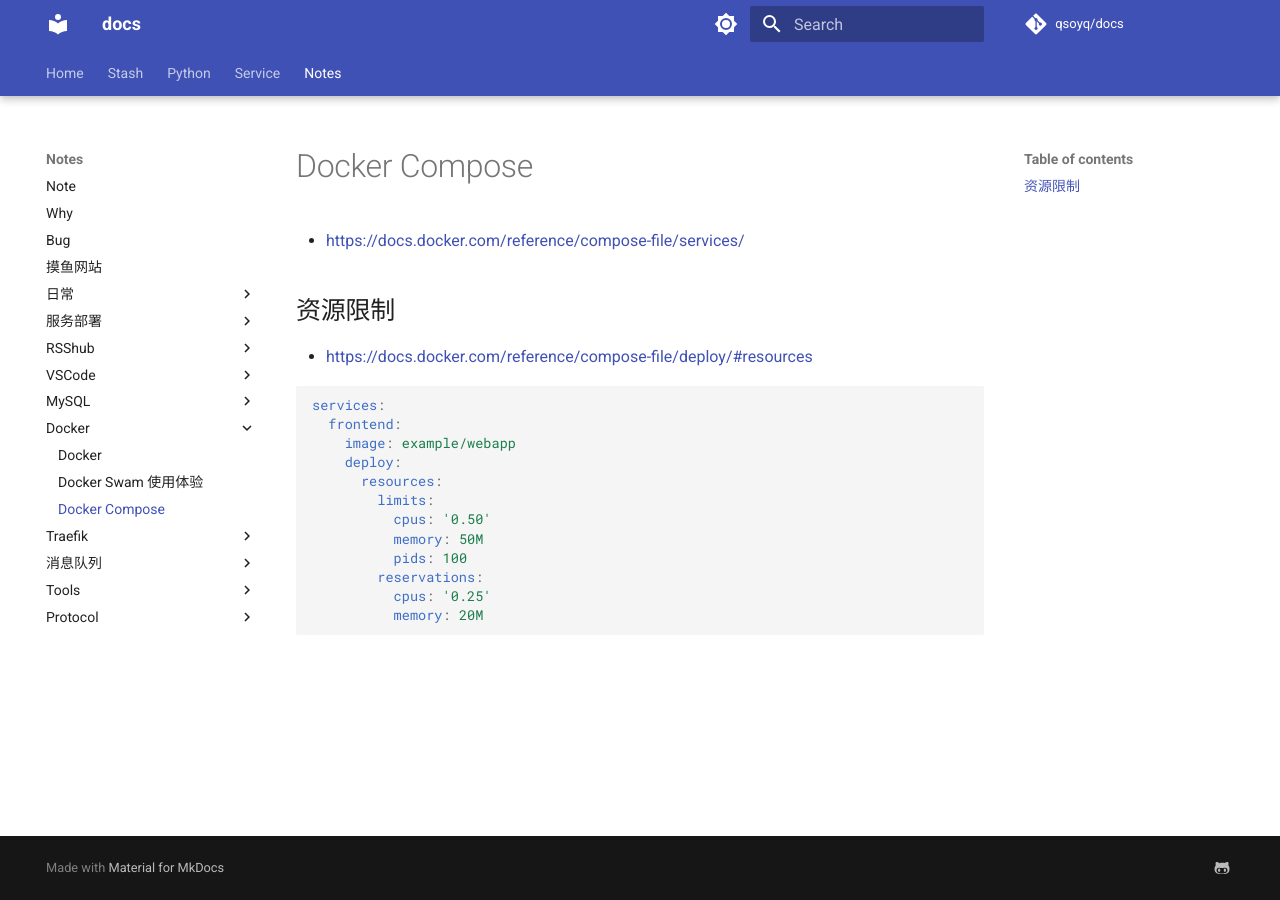
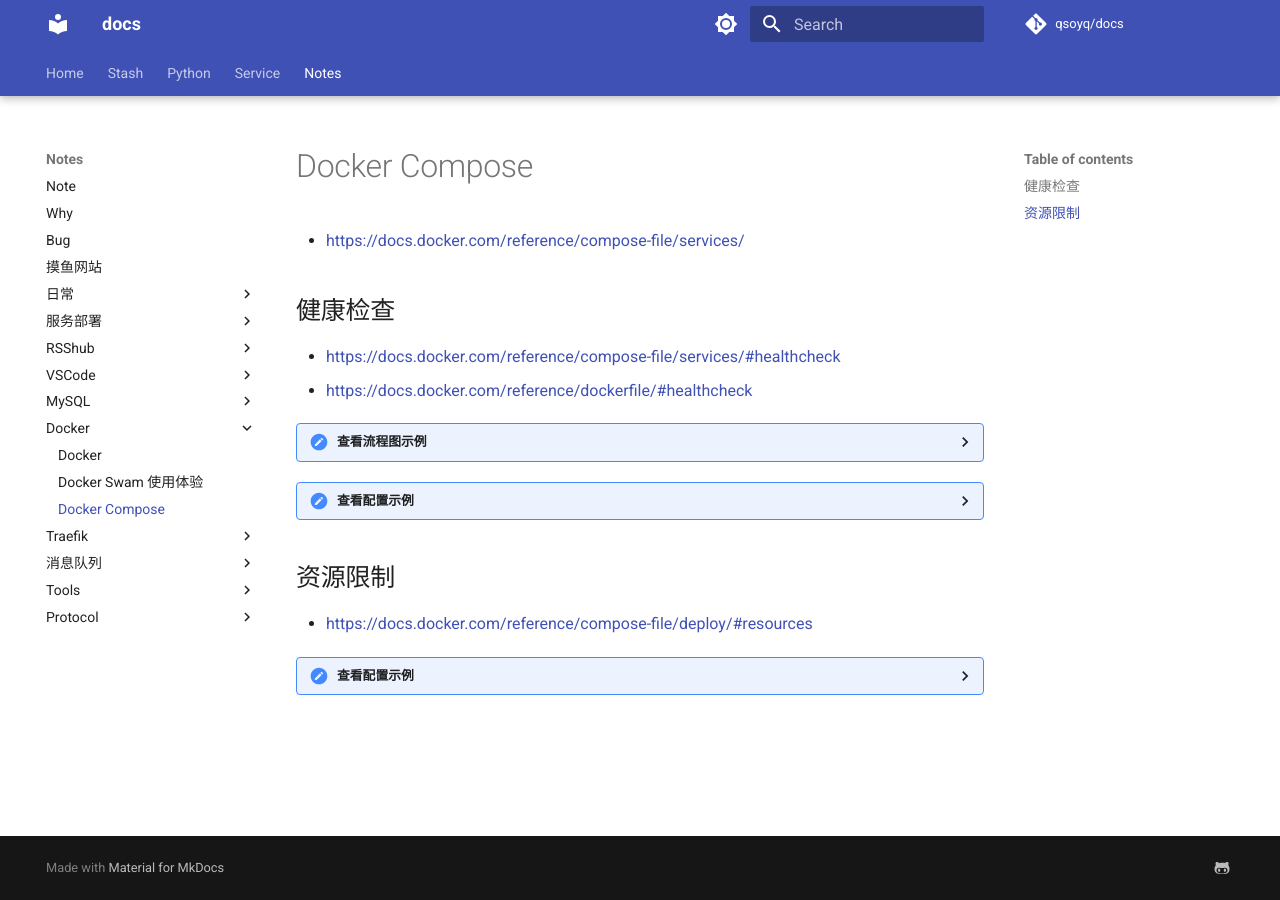
Before and after one commit to qsoyq/docs, an MkDocs documentation site: the page built from docs/note/docker/compose.md, in a window 1280 px wide. Built offline with MkDocs 1.6.1 and Material for MkDocs 9.7.7, drawn with Linux system fonts in a browser that asks for light colours; comment, search, counter and statistics services are not loaded.

Commit message:
update docker/compose.md

````diff
--- a/docs/note/docker/compose.md
+++ b/docs/note/docker/compose.md
@@ -2,9 +2,59 @@
 
 - <https://docs.docker.com/reference/compose-file/services/>
 
+## 健康检查
+
+- <https://docs.docker.com/reference/compose-file/services/#healthcheck>
+- <https://docs.docker.com/reference/dockerfile/#healthcheck>
+
+<details>
+
+<summary>查看流程图示例</summary>
+```mermaid
+flowchart TB
+    A[容器启动] --> A1{是否处在启动周期时间内}
+    A1 --> |YES| A2[启动周期健康检查流程]
+    A2 --> A3{是否通过健康检查}
+    A3 --> |NO| A4[健康检查失败，不计入重试次数]
+    A4 --> A1
+    A7[服务标记为健康]
+    A3 --> |YES| A7
+    A7 --> A5[常态健康检查流程]
+    A1 --> |NO| A5
+    A5 --> |等待间隔interval| B[健康检查]
+    B --> B1{健康检查是否成功}
+    B1 --> |YES| A7
+    A7 --> A5
+    B1 --> |NO| B2{是否达到最大重试次数}
+    B2 --> |YES| B3[重启容器]
+    B3 --> A
+    B2 --> |NO| A5
+```
+</details>
+
+<details>
+
+<summary>查看配置示例</summary>
+
+```yaml
+healthcheck:
+  test: ["CMD", "curl", "-f", "http://localhost"]
+  interval: 1m30s
+  timeout: 10s
+  retries: 3
+  start_period: 40s
+  start_interval: 5s
+```
+
+</details>
+
 ## 资源限制
 
 - <https://docs.docker.com/reference/compose-file/deploy/#resources>
+
+<details>
+
+<summary>查看配置示例</summary>
 
 ```yaml
 services:
@@ -20,3 +70,5 @@ services:
           cpus: '0.25'
           memory: 20M
 ```
+
+</details>
````
